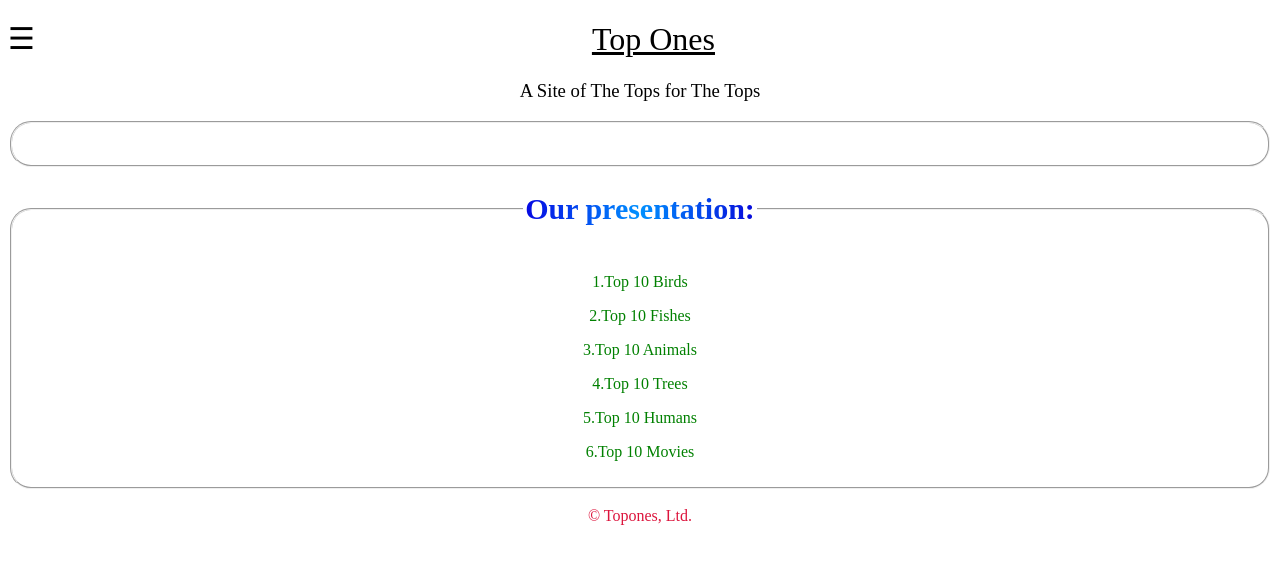
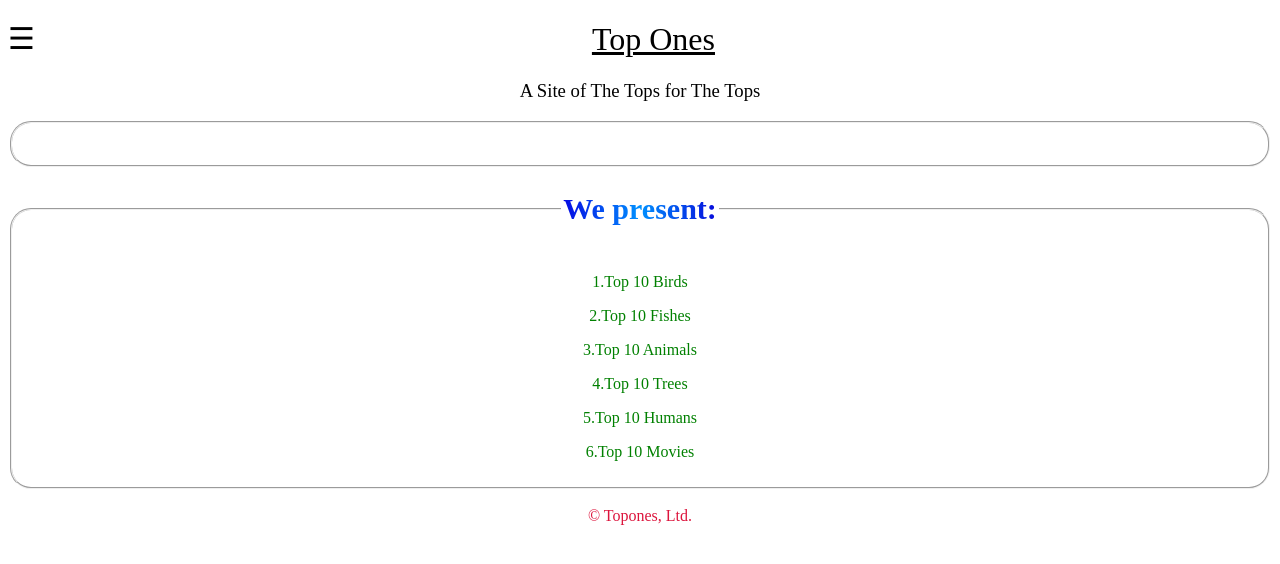
Before and after one commit to AritrM/fictional-fiesta, a plain HTML site: page Index.html in a window 1280 px wide. Drawn offline with Linux system fonts and the light colour scheme; no server answers; a web font is replaced by a local one.

Commit message:
update index.html

```diff
--- a/Index.html
+++ b/Index.html
@@ -40,7 +40,7 @@ N.B: Hi there! Your help is needed to create another top ten lists of songs. Mai
 </form>
  <form>
   <fieldset>
- <legend><h2>Our presentation:</h2></legend>
+ <legend><h2>We present:</h2></legend>
 <p><a href="top10birds/index.html" onclick="msg()">1.Top 10 Birds</a></p>
 <p><a href="top10fishes/Index.html" onclick="msg()">2.Top 10 Fishes</a></p>
 <p><a href="top10animals/Index.html" onclick="msg()">3.Top 10 Animals</a></p>
```
